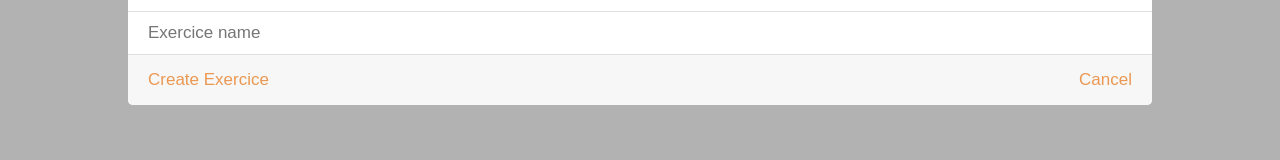
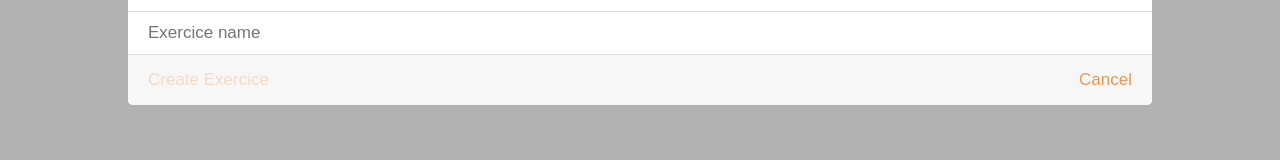
Before and after one commit to LeoGoemaere/wendler-531, a Vue app: page / in a window 1280 px wide. Both pictures are taken after a click on the button "Create new assistance". Shown: the part 367-527 px from the top of the page. Built offline with nearby package versions, Linux system fonts and the light colour scheme.

Commit message:
Prevent add exercice if the input value is empty

```diff
--- a/src/components/AddExercice.vue
+++ b/src/components/AddExercice.vue
@@ -19,7 +19,7 @@
 				</div>
 			</div>
 			<div class="exercices__buttons exercices__buttons--top-border">
-				<button :class="!isExerciceSelectionned ? 'button-action--disabled' : ''" class="button-action" @click="addExercice">Add Exercice</button>
+				<button :class="{ 'button-action--disabled': !isExerciceSelectionned }" class="button-action" @click="addExercice">Add Exercice</button>
 				<button class="button-action" @click="cancelAddExercice">Cancel</button>
 			</div>
 		</div>
--- a/src/components/CreateAssistance.vue
+++ b/src/components/CreateAssistance.vue
@@ -6,10 +6,10 @@
 		<div :class="popinActiveClass" class="popin__element">
 			<p class="popin__title">Add new assistance exercice</p>
 			<div class="popin__input-row">
-				<input type="text" class="popin__input" placeholder="Exercice name" @change="this.editExercice" />
+				<input type="text" v-model="assistanceEdited" class="popin__input" placeholder="Exercice name" />
 			</div>
 			<div class="exercices__buttons">
-				<button :class="" class="button-action" @click="createExercice">Create Exercice</button>
+				<button :class="{ 'button-action--disabled': !assistanceEdited }" class="button-action" @click="createExercice">Create Exercice</button>
 				<button class="button-action" @click="cancelAddExercice">Cancel</button>
 			</div>
 		</div>
@@ -37,7 +37,7 @@ export default {
 	data () {
 		return {
 			popinActiveClass: null,
-			assistancEdited: null,
+			assistanceEdited: null,
 			maxSetter: {
 				max: {
 					rm: 0,
@@ -59,21 +59,19 @@ export default {
 		isSecondaryExercices: function() {
 			this.isPrimarySelected = false
 		},
-		editExercice: function(e) {
-			this.assistancEdited = e.target.value;
-		},
 		cancelAddExercice: function() {
-			this.assistancEdited = null;
+			this.assistanceEdited = null;
 			this.closePopin();
 			document.querySelector('.popin__input').value = "";
 		},
 		createExercice: function(e) {
+			if (!this.assistanceEdited) return;
 			const assistancesLength = Object.keys(this.getExercices.secondary).length;
 			// Create deep copies.
 			let exercices = JSON.parse(JSON.stringify(this.exercices));
 			exercices.secondary[assistancesLength] = JSON.parse(JSON.stringify(this.maxSetter));
 
-			exercices.secondary[assistancesLength].name = this.assistancEdited;
+			exercices.secondary[assistancesLength].name = this.assistanceEdited;
 			exercices.secondary[assistancesLength].id = uuid();
 			this.$store.commit('updateExercices', exercices);
 			this.cancelAddExercice();
```
